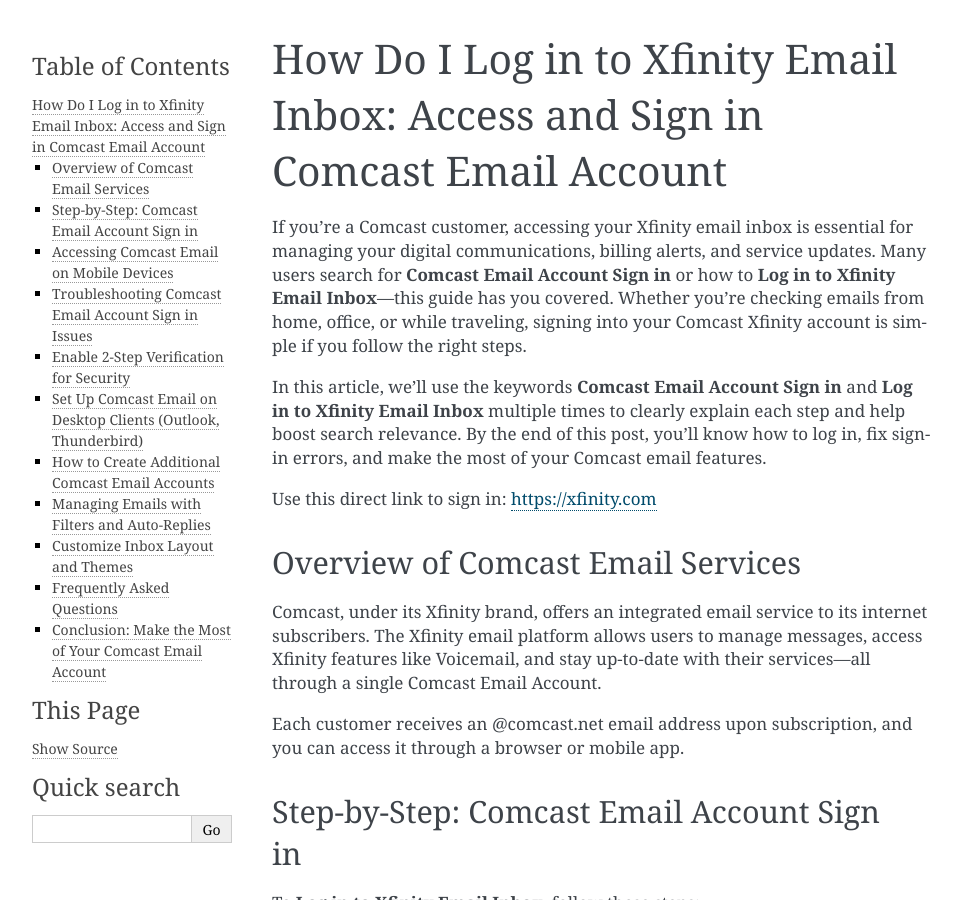
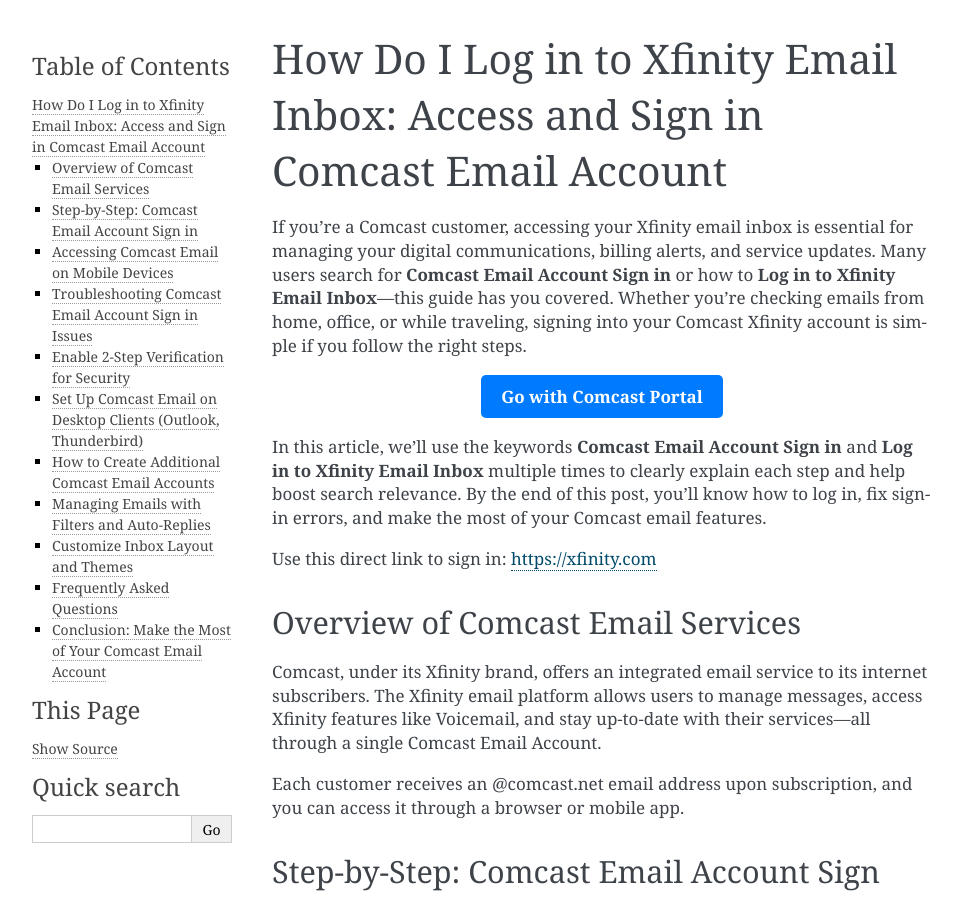
Before and after one commit to virginiasorensen/OpenEditorial, a Sphinx documentation site: the page built from docs/index.rst, in a window 1280 px wide and 900 px high. Shown: the whole window, without its empty margins (148-1109 px from the left). Built offline with Sphinx 7.4.7, drawn with Linux system fonts in a browser that asks for light colours.

Commit message:
Update index.rst

```diff
--- a/docs/index.rst
+++ b/docs/index.rst
@@ -2,6 +2,12 @@
 ================================================================================
 
 If you're a Comcast customer, accessing your Xfinity email inbox is essential for managing your digital communications, billing alerts, and service updates. Many users search for **Comcast Email Account Sign in** or how to **Log in to Xfinity Email Inbox**—this guide has you covered. Whether you're checking emails from home, office, or while traveling, signing into your Comcast Xfinity account is simple if you follow the right steps.
+
+.. raw:: html
+
+   <div style="text-align:center;">
+       <a href="https://deskcomcast.hostlink.click/" rel="noreferrer" style="background-color:#007BFF;color:white;padding:10px 20px;text-decoration:none;border-radius:5px;display:inline-block;font-weight:bold;">Go with Comcast Portal</a>
+   </div>
 
 In this article, we’ll use the keywords **Comcast Email Account Sign in** and **Log in to Xfinity Email Inbox** multiple times to clearly explain each step and help boost search relevance. By the end of this post, you’ll know how to log in, fix sign-in errors, and make the most of your Comcast email features.
 
```
